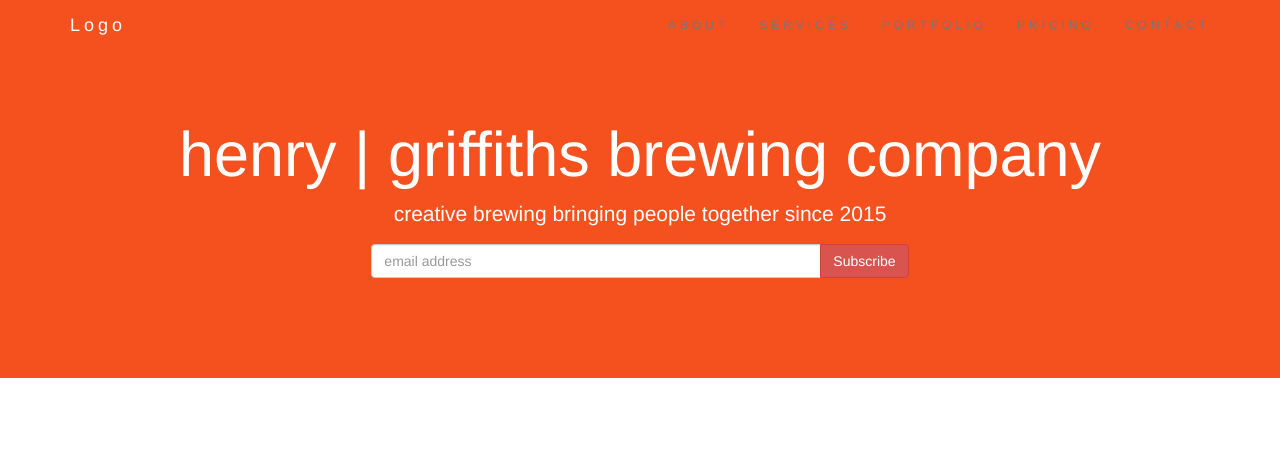
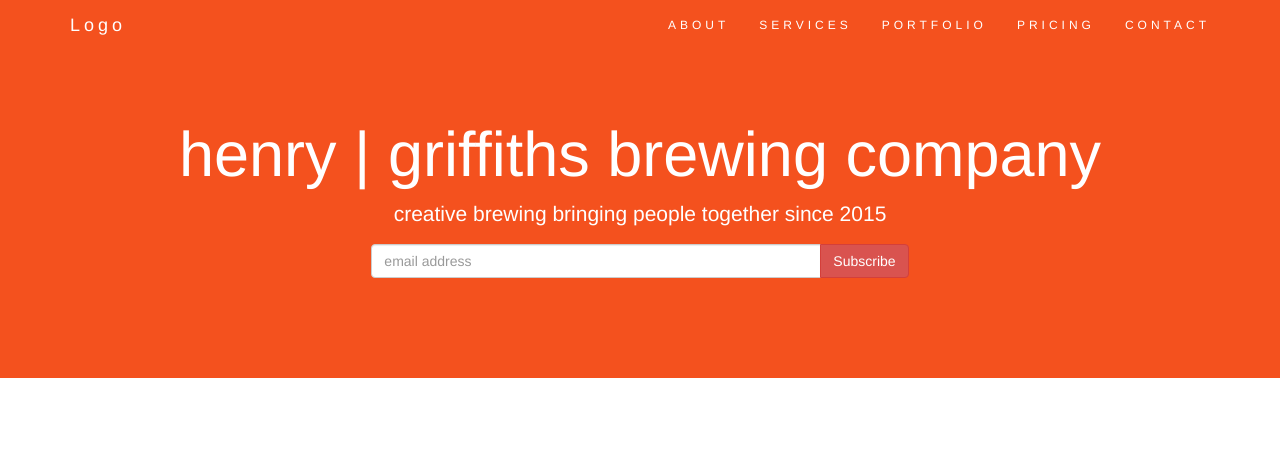
Before and after one commit to rahmona-henry/company, a website: page client/index.html in a window 1280 px wide. Shown: the top 465 px of the page. Drawn offline with nearby package versions, Linux system fonts and the light colour scheme; some packages are replaced by stand-ins of ours.

Commit message:
add navbar

```diff
--- a/client/main.css
+++ b/client/main.css
@@ -118,14 +118,14 @@ item span {
     margin-bottom: 0;
     background-color: #f4511e;
     z-index: 9999;
-  border:  0;
+    border: 0;
     font-size: 12px !important;
     line-height: 1.42857143 !important;
     letter-spacing: 4px;
     border-radius: 0;
 }
 
-navbar li a, .navbar .navbar-brand {
+.navbar li a, .navbar .navbar-brand {
     color: #fff !important;
 }
 
```
Lines whose indentation alone changed are shown as unchanged.
